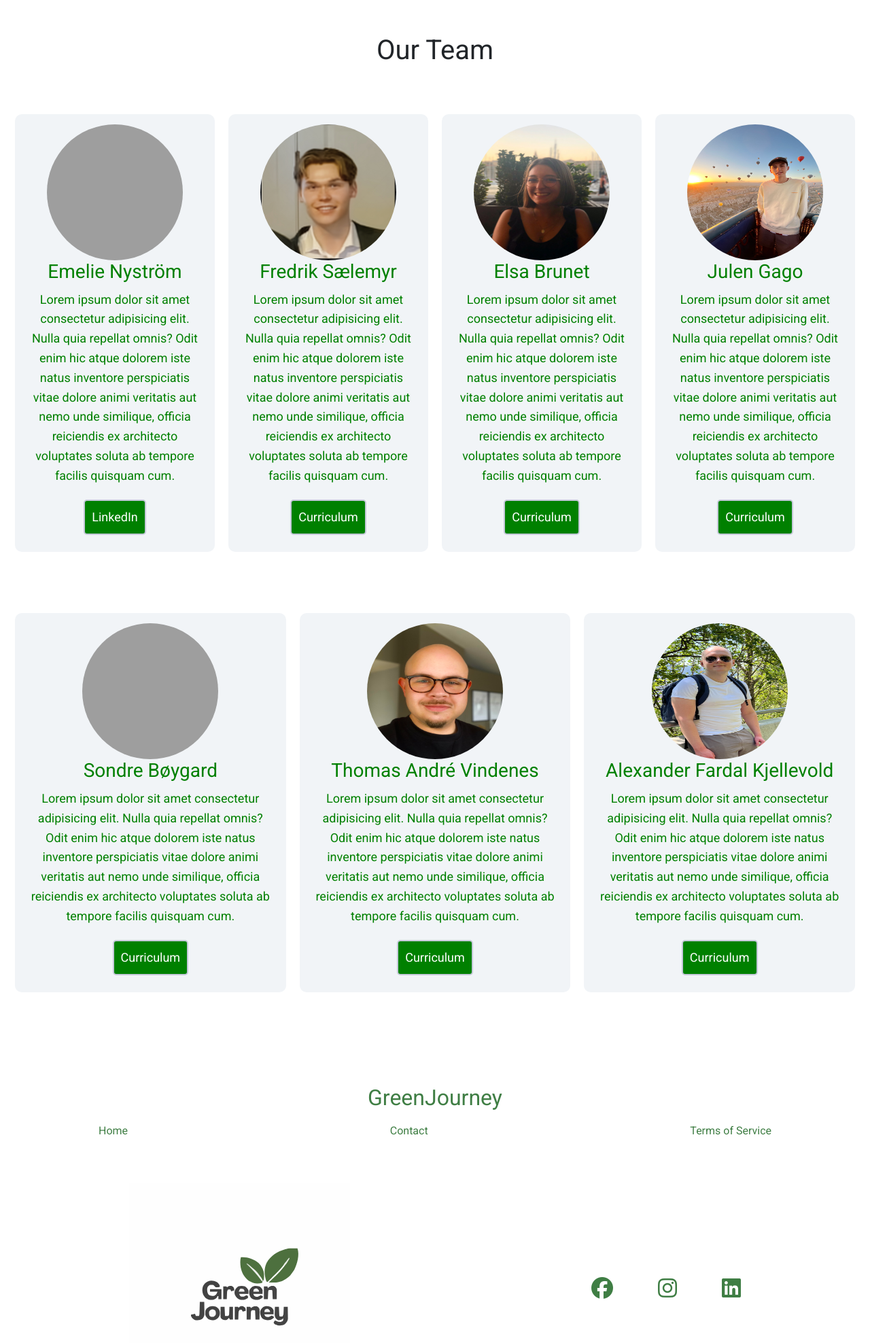
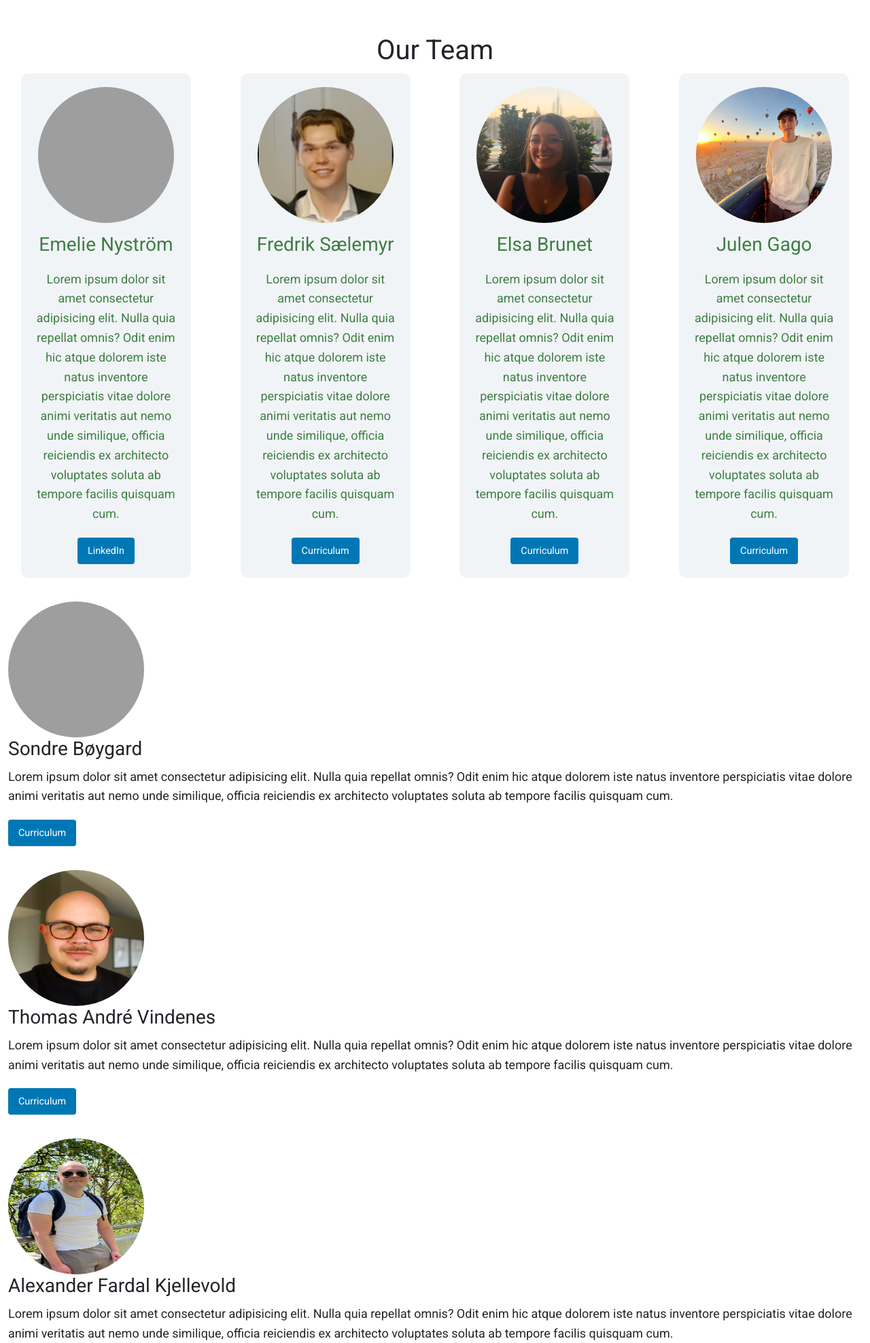
Before and after one commit to FOR19-GROUP-2/CarbonApp, a Flask app: page /about_us in a window 1280 px wide. Shown: the part 70-2046 px from the top of the page at 68% size. Before the commit the page ends 2021 px from the top, so only its background shows below. Run offline with Flask 2, Linux system fonts and the light colour scheme; some libraries are stand-ins or nearby versions; grey boxes are pictures that could not be loaded.

Commit message:
Update about_us.css
Read more knapp lagt til.

```diff
--- a/capp/static/about_us.css
+++ b/capp/static/about_us.css
@@ -3,104 +3,158 @@
 /* Lime green = 15. Life on Land = #56C02B */
 /* UN Logo Blue =  #009EDB */
 
-/* Section developers */
-.section_developers {
-    background-color:white;
+/* Our Vision */
+.our-vision {
+    background: #3F7E44; /* Dark green background, adjust the color as needed */
+    background-image: url('/static/images/nature2.jpg');
+    background-size: cover;
+    color: #fff; /* White text */
+    padding: 150px 0; /* Add padding for spacing */
+    text-shadow: 0.5px 0.5px #3F7E44; /* Add some shadow */
+    text-align: center; /* Center align the text */
   }
-.developers {
-    display: flex;
-    align-items: start;
-    background: white;
-    margin-bottom: 20px;
-    margin-top: 50px;
+
+  .vision-container {
+    max-width: 1200px; /* Adjust the width as necessary */
+    margin: 0 auto; /* Center the container */
+    padding: 50px;
 
   }
 
-.developers .box {
-    flex: 1;
-    background: #f1f4f7;
-    color: green;
-    border-radius: 10px;
-    margin: 20px 10px;
-    padding: 15px 20px;
-    text-align:center;
-    align-items: center;
-    justify-content: center;
-}
-.developers .box:nth-of-type(1) {
-    flex-grow:4;
-}
-.developers .box:nth-of-type(2) {
-    flex-grow:4;
-}
-.developers .box:nth-of-type(3) {
-    flex-grow:4;
-}
-.developers .box:nth-of-type(4) {
-    flex-grow:4;
-}
-.developers .box2 {
-    flex: 1;
-    background: #f1f4f7;
-    color: green;
-    border-radius: 10px;
-    margin: 20px 10px;
-    padding: 15px 20px;
-    text-align:center;
-    align-items: center;
-    justify-content: center;
-}
-.developers .box2:nth-of-type(1) {
-    flex-grow:4;
-}
-.developers .box2:nth-of-type(2) {
-    flex-grow:4;
-}
-.developers .box2:nth-of-type(3) {
-    flex-grow:4;
-    background: #f1f4f7;
-}
-.developers .box2:nth-of-type(4) {
-    flex-grow:4;
-    background: #f1f4f7;
+  .our-vision h2 {
+    font-size: 3.5em; /* Large font size for the heading */
+    margin-bottom: 20px; /* Spacing between the heading and the paragraph */
   }
 
-.container_buttons_developers {
+  .our-vision p {
+    font-size: 2.2em; /* Readable font size for the paragraph */
+    line-height: 1.6; /* Line height for paragraph readability */
+    max-width: 800px; /* Max width for the paragraph to maintain readability */
+    margin: 0 auto; /* Center the text block */
+  }
+
+  /* Section developers */
+  .section_developers {
+      background-color: white;
+      padding: 50px 0;
+  }
+
+  .developers {
       display: flex;
-    justify-content: center;
-    align-items: center;
-    flex-wrap:wrap;
-    padding: 0px 0px;
-    margin: 0px 0px;
+      flex-wrap: wrap;
+      justify-content: space-around;
+      gap: 35px; /* This already sets the gap between the boxes */
   }
-.btn_developers {
-    padding: 10px 10px;
-    margin: 10px 10px 10px 10px;
-    color: #fff;
-    border-radius: 5px;
-    text-decoration: none;
-    font-size: 18px;
-    background-color: green;
-    border: 2px solid  #c5c8d9;
+
+  .box {
+      background: #f1f4f7;
+      color: #3F7E44; /* Dark green text */
+      border-radius: 10px;
+      padding: 20px;
+      text-align: center;
+      width: 250px; /* Adjust the width as necessary */
+      display: flex;
+      flex-direction: column;
+      justify-content: space-between;
+      transition: transform 0.3s ease;
   }
-.btn_developers:hover {
-    color: green;
-    background-color: #c5c8d9;
-    border: 2px solid #c5c8d9;
-    text-decoration: none;
+
+  /* Hover effect for boxes */
+  .box:hover {
+      transform: scale(1.05);
+  }
+
+  .box img {
+      border-radius: 50%;
+      width: 120px; /* Adjust size as necessary */
+      height: 120px; /* Adjust size as necessary */
+      object-fit: cover; /* Ensures the images cover the area nicely */
+      align-self: center;
+      margin-bottom: 15px;
+  }
+
+  .box h3 {
+      margin-bottom: 10px; /* Reduced from 30px to accommodate title */
+  }
+
+  /* Title styling for each box */
+  .box .title {
+      font-size: 1.25em; /* Smaller font size for the title */
+      color: #555; /* Darker color for the title */
+      margin-bottom: 20px; /* Space between the title and the paragraph */
+      font-weight: bold; /* Make the title bold */
+  }
+
+  .box p {
+      flex-grow: 1; /* Makes the paragraph take up any extra space */
+  }
+  .read-more-btn {
+    background-color: transparent; /* Gjør bakgrunnen gjennomsiktig */
+    color: #3F7E44; /* Samme grønnfarge som brukt andre steder */
+    border: 2px solid #3F7E44; /* Tillegger en grense med samme farge */
+    padding: 8px 15px; /* Standardisert padding */
+    text-decoration: none; /* Fjerner underlinjen fra tekst */
+    border-radius: 4px; /* Avrunder hjørnene for å matche eksisterende knapper */
+    font-size: 0.9em; /* Juster tekststørrelsen etter behov */
+    cursor: pointer; /* Endrer musepekeren til å indikere klikkbarhet */
+    margin-top: 10px; /* Legger til margin på toppen for avstand */
+    transition: background-color 0.3s, color 0.3s; /* Glatt overgangseffekt for hover */
+  }
+
+  .read-more-btn:hover {
+    background-color: #3F7E44; /* Endrer bakgrunnsfargen til grønn ved hover */
+    color: white; /* Endrer tekstfargen til hvit ved hover */
+  }
+
+  .more {
+    display: none; /* Gjør at teksten er skjult ved innlasting av siden */
   }
 
 
-@media (max-width:768px) {
-    .header_home {
-      flex-direction: column;
+
+  /* Button style for LinkedIn links */
+  .btn_developers {
+      display: inline-block;
+      background-color: #0077b5; /* LinkedIn color */
+      color: white;
+      padding: 8px 15px;
+      margin-top: 10px;
+      text-decoration: none;
+      border-radius: 4px;
+      font-size: 0.9em;
+      align-self: center;
+      cursor: pointer;
+  }
+
+  /* LinkedIn Icon */
+  .fa-linkedin {
+      margin-right: 8px;
+  }
+
+  /* Increase the bottom margin of the first row of boxes */
+  .developers .box:nth-of-type(-n+4) {
+      margin-bottom: 35px; /* Increased space between the first and second row */
+  }
+
+  @media (max-width: 1024px) {
+      .our-vision {
+     text-align: center;
       }
       .developers {
-      flex-direction: column;
+        justify-content: space-between;
       }
-    .container_buttons_developers {
-      display: flex;
-      flex-direction: column;
-      align-items: center;
+
+      .box {
+        width: 45%; /* Adjust the width as necessary */
       }
   }
+
+  @media (max-width: 768px) {
+      .developers {
+        justify-content: center;
+      }
+
+      .box {
+        width: 80%; /* Adjust the width as necessary */
+      }
+  }
```
Lines whose indentation alone changed are shown as unchanged.
